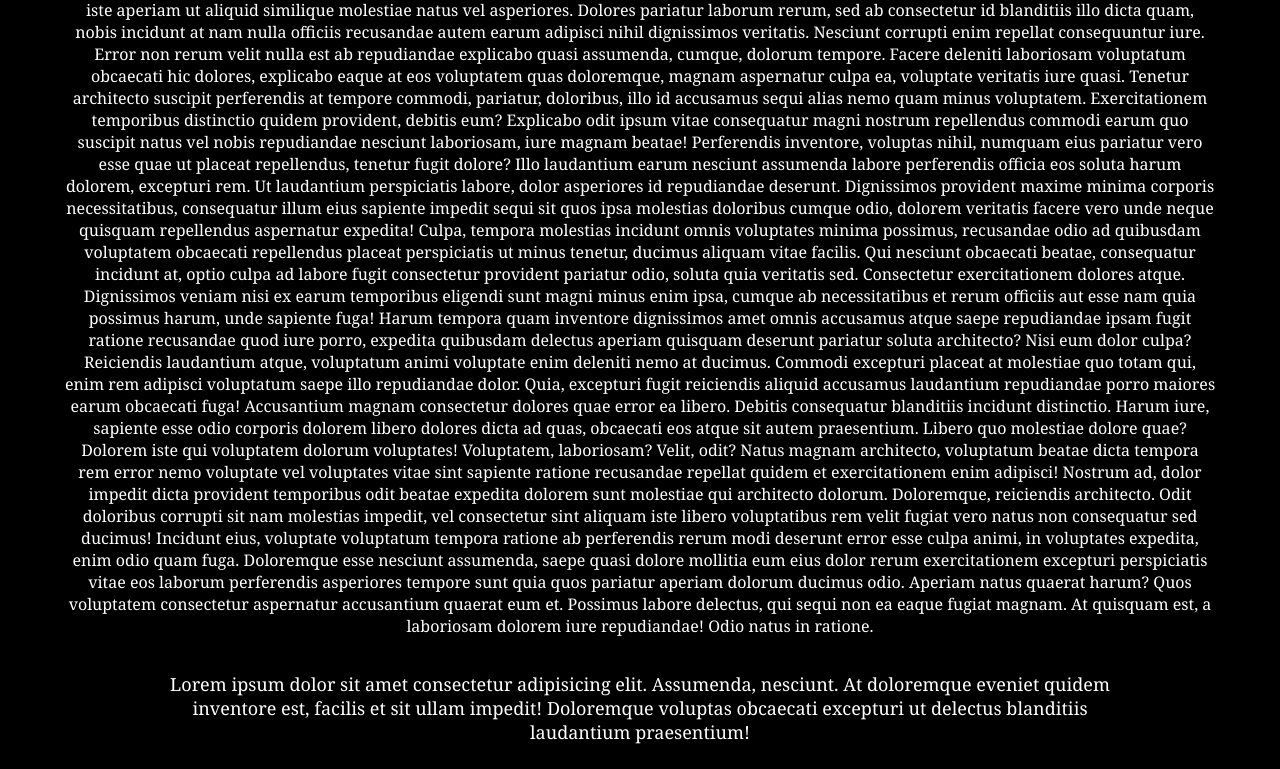
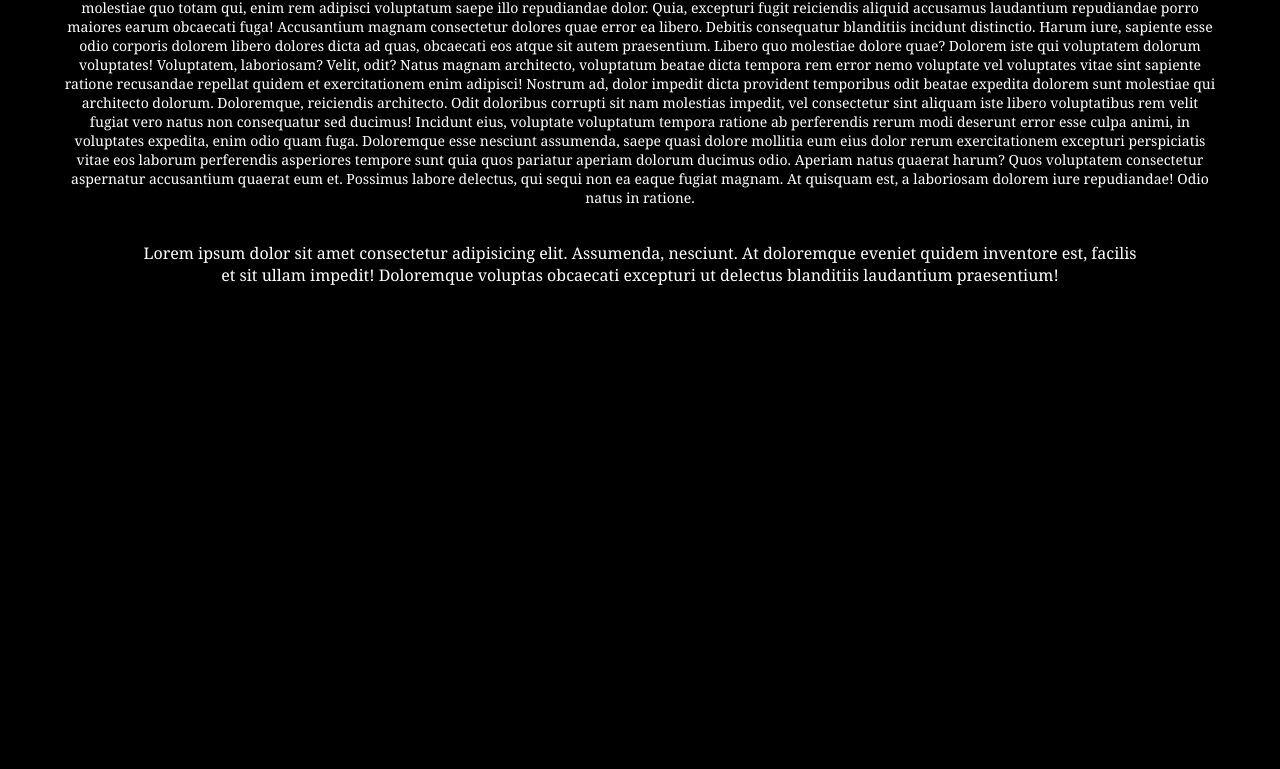
Before and after one commit to punpunia/punpunia.github.io, a plain HTML site: page content.html in a window 1280 px wide. Shown: the part 1295-2064 px from the top of the page. After the commit the page ends 1606 px from the top, so only its background shows below. Drawn offline with Linux system fonts and the light colour scheme.

Commit message:
Update content.html

```diff
--- a/content.html
+++ b/content.html
@@ -103,7 +103,7 @@
         text-align: center;
     }
     .content > p{
-        font-size: 16px;
+        font-size: 14px;
         text-align: center;
     }
     .about{
@@ -111,7 +111,7 @@
         justify-content: center;
     }
     #about{
-        font-size: 18px !important;
+        font-size: 16px !important;
         width: 1000px;
         text-align: center;
     }
```
